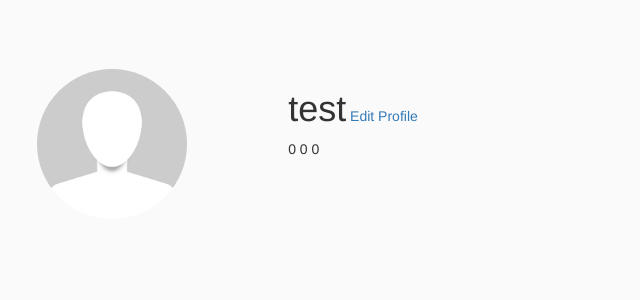
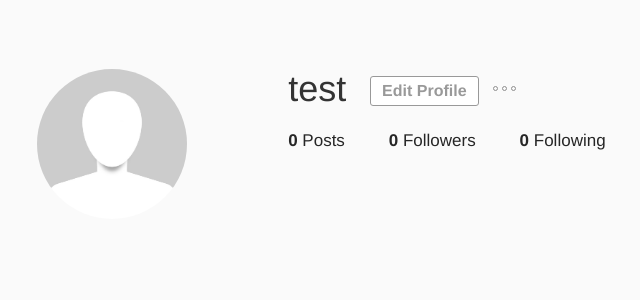
Before and after one commit to joseph9038/django_instagram, a Django app: a page that uses feeds/templates/feeds/profile.html in a window 1280 px wide. Shown: the part 51-351 px from the top of the page, without its empty margins (206-846 px from the left). Run offline with Django 3.2, Linux system fonts and the light colour scheme; data comes from the database, SQL or seed files in the repository; some libraries are stand-ins or nearby versions.

Commit message:
moar profile styling

```diff
--- a/feeds/templates/feeds/profile.html
+++ b/feeds/templates/feeds/profile.html
@@ -14,12 +14,22 @@
         {% endif %}
       </div>
       <div class="col-xs-8 right">
-        <h1 class="username">{{ user.username }}</h1>
-        <a class="edit-profile">Edit Profile</a>
-        {{ profile.user.first }}<br>
-        {{ user.igpost_set.count }}
-        {{ profile.followers.count }}
-        {{ profile.following.count }}<br>
+        <div class="name-buttons">
+          <h1 class="username">{{ user.username }}</h1>
+          <a>
+            <button class="edit-profile">Edit Profile</button>
+          </a>
+          <div class="options-bubbles">
+            <p class="bubble"></p>
+            <p class="bubble"></p>
+            <p class="bubble"></p>
+          </div>
+        </div>
+        <ul class="stats">
+            <li class="stats__count"><span>{{ user.igpost_set.count }}</span> Posts</li>
+            <a><li class="stats__count"><span>{{ profile.followers.count }}</span> Followers</li></a>
+            <a><li class="stats__count"><span>{{ profile.following.count }}</span> Following</li></a>
+        </ul>
       </div>
     </div>
   </div>
--- a/static/css/partials/_components.scss
+++ b/static/css/partials/_components.scss
@@ -1,5 +1,9 @@
 body {
   background-color: #fafafa;
+}
+
+a:hover {
+  text-decoration: none;
 }
 
 .content-wrapper {
@@ -30,3 +34,18 @@ body {
     height: 100%;
   }
 }
+
+.options-bubbles {
+  display: inline-block;
+  &:hover {
+    cursor: pointer;
+  }
+  .bubble {
+    display: inline-block;
+    height: 5px;
+    width: 5px;
+    border: 1px solid #ccc * 0.7;
+    border-radius: 100%;
+    margin: 0;
+  }
+}
--- a/static/css/partials/_profile.scss
+++ b/static/css/partials/_profile.scss
@@ -12,8 +12,37 @@
     .left {
       text-align: center;
     }
+    h1, .edit-profile, .options-bubble {
+      vertical-align: middle;
+    }
     h1 {
       display: inline-block;
+      margin: 0;
+    }
+    .edit-profile {
+      margin-left: 20px;
+      margin-right: 11px;
+      font-size: 16px;
+      font-weight: 600;
+      color: #999;
+      border: 1px solid #999;
+      border-radius: 3px;
+      padding: 0 11px;
+      line-height: 28px;
+      background-color: #fff;
+      &:hover {
+        text-decoration: none;
+        cursor: pointer;
+      }
+    }
+    .options-bubbles {
+      p { vertical-align: middle; }
+    }
+    .edit-profile, .options-bubbles {
+      margin-top: 5px;
+    }
+    .name-buttons {
+      margin-bottom: 20px;
     }
   }
 
@@ -23,3 +52,24 @@
     }
   }
 }
+
+.stats {
+  list-style: none;
+  margin: 0;
+  padding: 0;
+  > * {
+    font-size: 17px;
+    color: #262626;
+  }
+  .stats__count {
+    display: inline-block;
+    margin-right: 40px;
+    span {
+      font-weight: bold;
+    }
+  }
+  a:hover {
+    color: #262626;
+    cursor: pointer;
+  }
+}
--- a/static/css/style.css
+++ b/static/css/style.css
@@ -1,5 +1,8 @@
 body {
   background-color: #fafafa; }
+
+a:hover {
+  text-decoration: none; }
 
 .content-wrapper {
   margin-top: 60px;
@@ -24,6 +27,18 @@ body {
     position: absolute;
     width: 100%;
     height: 100%; }
+
+.options-bubbles {
+  display: inline-block; }
+  .options-bubbles:hover {
+    cursor: pointer; }
+  .options-bubbles .bubble {
+    display: inline-block;
+    height: 5px;
+    width: 5px;
+    border: 1px solid #8f8f8f;
+    border-radius: 100%;
+    margin: 0; }
 
 .navbar {
   background-color: #fff; }
@@ -96,9 +111,48 @@ body {
     margin-bottom: 40px; }
     .profile__head .left {
       text-align: center; }
+    .profile__head h1, .profile__head .edit-profile, .profile__head .options-bubble {
+      vertical-align: middle; }
     .profile__head h1 {
-      display: inline-block; }
+      display: inline-block;
+      margin: 0; }
+    .profile__head .edit-profile {
+      margin-left: 20px;
+      margin-right: 11px;
+      font-size: 16px;
+      font-weight: 600;
+      color: #999;
+      border: 1px solid #999;
+      border-radius: 3px;
+      padding: 0 11px;
+      line-height: 28px;
+      background-color: #fff; }
+      .profile__head .edit-profile:hover {
+        text-decoration: none;
+        cursor: pointer; }
+    .profile__head .options-bubbles p {
+      vertical-align: middle; }
+    .profile__head .edit-profile, .profile__head .options-bubbles {
+      margin-top: 5px; }
+    .profile__head .name-buttons {
+      margin-bottom: 20px; }
   .profile__body > .row > .col-xs-4 {
     padding: 13px; }
 
+.stats {
+  list-style: none;
+  margin: 0;
+  padding: 0; }
+  .stats > * {
+    font-size: 17px;
+    color: #262626; }
+  .stats .stats__count {
+    display: inline-block;
+    margin-right: 40px; }
+    .stats .stats__count span {
+      font-weight: bold; }
+  .stats a:hover {
+    color: #262626;
+    cursor: pointer; }
+
 /*# sourceMappingURL=style.css.map */
```
Also changed, not shown: 1 other file.
